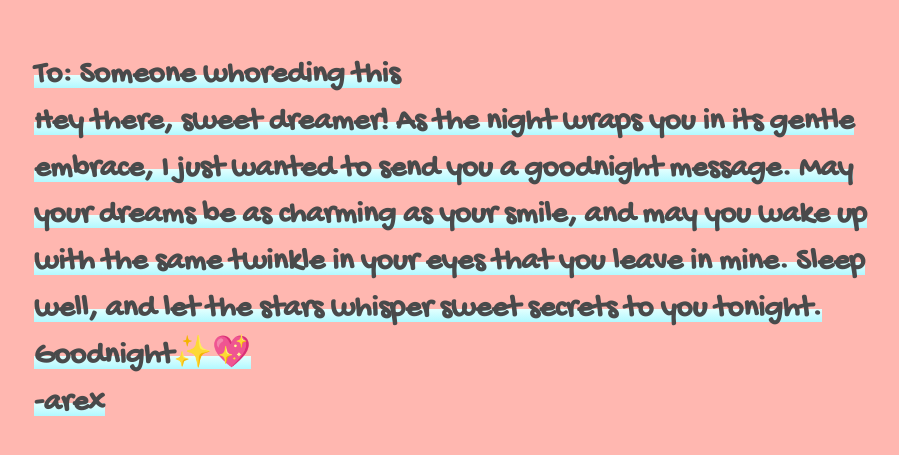
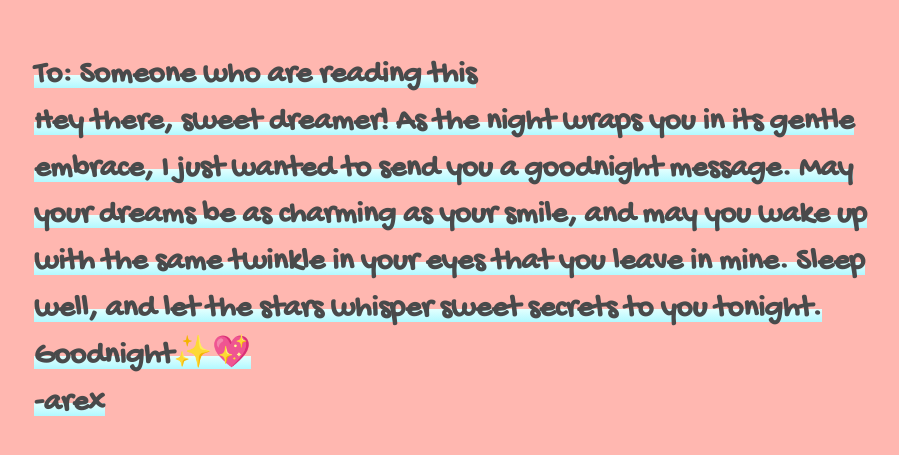
Before and after one commit to arex20/for-you, a plain HTML site: page index.html in a window 1280 px wide. Shown: the part 275-730 px from the top of the page, without its empty margins (166-1065 px from the left). Drawn offline with Linux system fonts and the light colour scheme.

Commit message:
Update index.html

```diff
--- a/index.html
+++ b/index.html
@@ -7,6 +7,6 @@
 
 </head>
 <body>
-<h2>To: Someone whoreding this <br>Hey there, sweet dreamer! As the night wraps you in its gentle embrace, I just wanted to send you a goodnight message. May your dreams be as charming as your smile, and may you wake up with the same twinkle in your eyes that you leave in mine. Sleep well, and let the stars whisper sweet secrets to you tonight. Goodnight✨💖<br> -arex</h2>
+<h2>To: Someone who are reading this <br>Hey there, sweet dreamer! As the night wraps you in its gentle embrace, I just wanted to send you a goodnight message. May your dreams be as charming as your smile, and may you wake up with the same twinkle in your eyes that you leave in mine. Sleep well, and let the stars whisper sweet secrets to you tonight. Goodnight✨💖<br> -arex</h2>
 </body>
 </head>
```
